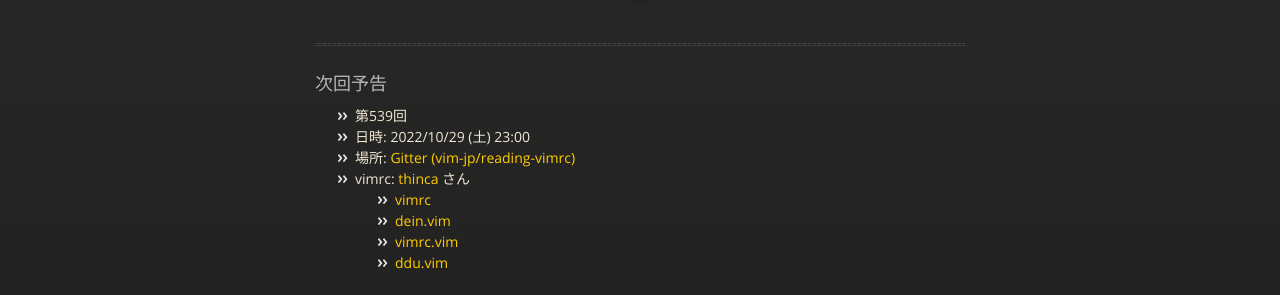
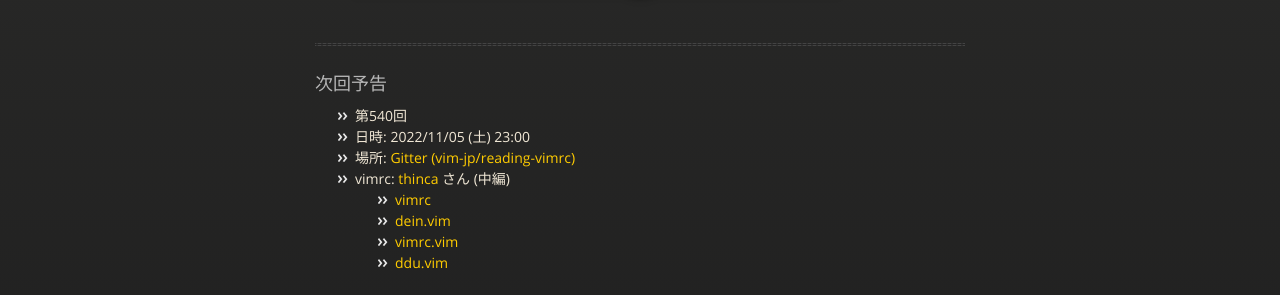
Before and after one commit to vim-jp/reading-vimrc, a Jekyll site: the page built from index.md, in a window 1280 px wide and 900 px high. Shown: the part 211-506 px from the top of the window. Built offline with Jekyll 4.4.1, drawn with Linux system fonts in a browser that asks for light colours; nearby versions of some CDN libraries.

Commit message:
Update the next information: #540 thinca

```diff
--- a/_data/next.yml
+++ b/_data/next.yml
@@ -1,22 +1,24 @@
-- id: 539
-  date: 2022-10-29 23:00
+- id: 540
+  date: 2022-11-05 23:00
   author:
     name: thinca
     url: https://github.com/thinca
   vimrcs:
-    - url: https://github.com/thinca/config/blob/master/dotfiles/dot.vim/vimrc
-      hash: null
+    - url: >-
+        https://github.com/thinca/config/blob/74009e9e9d4a66bae820c592343351bc7d0ee4b8/dotfiles/dot.vim/vimrc
+      hash: 74009e9e9d4a66bae820c592343351bc7d0ee4b8
       name: vimrc
-    - url: https://github.com/thinca/config/blob/master/dotfiles/dot.vim/dein.vim
-      hash: null
+    - url: >-
+        https://github.com/thinca/config/blob/74009e9e9d4a66bae820c592343351bc7d0ee4b8/dotfiles/dot.vim/dein.vim
+      hash: 74009e9e9d4a66bae820c592343351bc7d0ee4b8
       name: dein.vim
     - url: >-
-        https://github.com/thinca/config/blob/master/dotfiles/dot.vim/autoload/vimrc.vim
-      hash: null
+        https://github.com/thinca/config/blob/74009e9e9d4a66bae820c592343351bc7d0ee4b8/dotfiles/dot.vim/autoload/vimrc.vim
+      hash: 74009e9e9d4a66bae820c592343351bc7d0ee4b8
       name: vimrc.vim
     - url: >-
-        https://github.com/thinca/config/blob/master/dotfiles/dot.vim/autoload/vimrc/ddu.vim
-      hash: null
+        https://github.com/thinca/config/blob/74009e9e9d4a66bae820c592343351bc7d0ee4b8/dotfiles/dot.vim/autoload/vimrc/ddu.vim
+      hash: 74009e9e9d4a66bae820c592343351bc7d0ee4b8
       name: ddu.vim
-  part: null
+  part: 中編
   other: null
```
